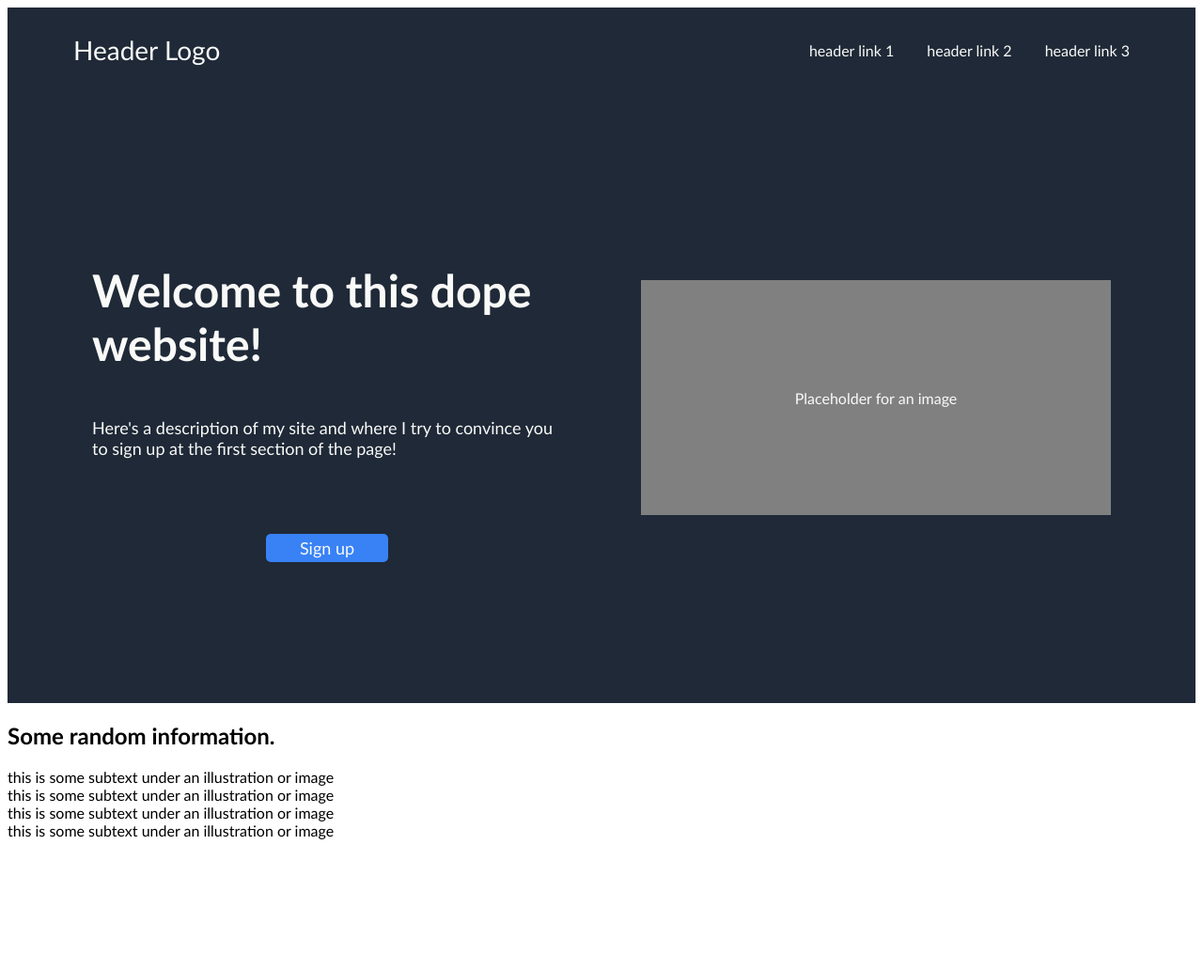
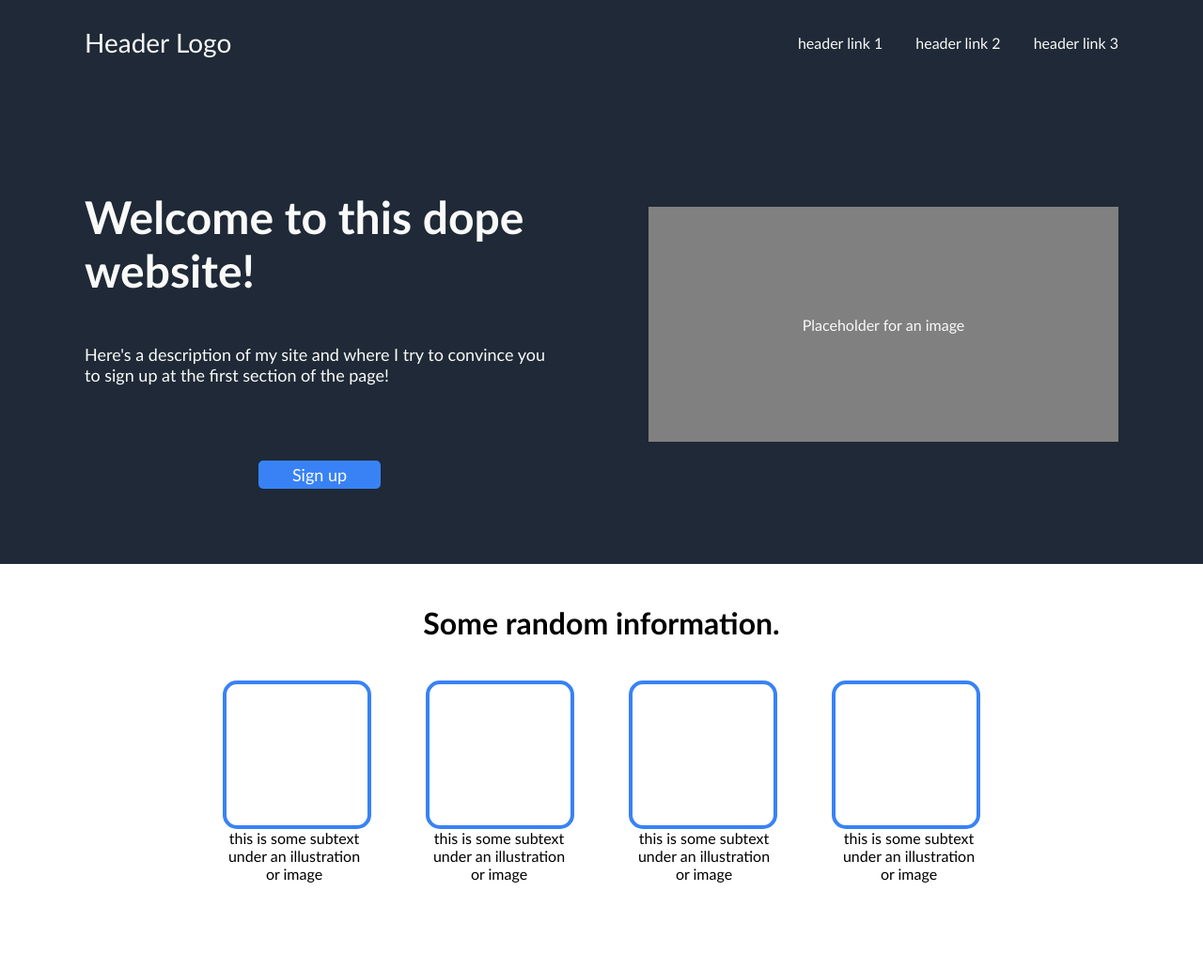
Before and after one commit to Eidzness/odin-landing-page, a plain HTML site: page index.html in a window 1280 px wide. Shown: the whole page at 94% size. Before the commit the page ends 901 px from the top, so only its background shows below. Drawn offline with Linux system fonts and the light colour scheme.

Commit message:
Styled info section

```diff
--- a/styles/styles.css
+++ b/styles/styles.css
@@ -1,12 +1,13 @@
 body {
   font-family: 'Gill Sans', 'Gill Sans MT', Calibri, 'Trebuchet MS', sans-serif;
+  margin: 0;
 }
 
 /* Header Section */
 
 .container-1 {
   height: 50px;
-  padding: 20px 70px;
+  padding: 20px 90px;
   display: flex;
   justify-content: space-between;
   align-items: center;
@@ -38,7 +39,7 @@ a:hover {
   display: flex;
   background-color: #1F2937;
   color: #F9FAF8;
-  padding: 150px 90px;
+  padding: 80px 90px;
   justify-content: space-between;
   align-items: center;
 }
@@ -84,3 +85,44 @@ button:hover {
   justify-content: center;
   align-items: center;
 }
+
+/* Info section */
+
+/* .info {
+  display: flex;
+} */
+
+.random-info {
+  display: flex;
+  justify-content: center;
+  margin: 16px 0;
+}
+
+h2 {
+  font-size: 32px;
+}
+
+.images {
+  display: flex;
+  justify-content: center;
+  gap: 58px;
+}
+
+.info-image {
+  height: 150px;
+  width: 150px;
+  border: 4px solid #3882F6;
+  border-radius: 15px;
+}
+
+.captions {
+  display: flex;
+  justify-content: center;
+  gap: 68px;
+}
+
+.info-cap {
+  height: 150px;
+  width: 150px;
+  text-align: center;
+}
```
